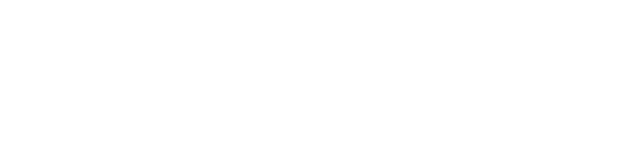
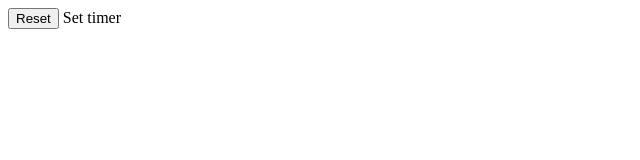
Before and after one commit to rakhigrover85/Kids-Memory-Game-Project, a plain HTML site: page index.html in a window 1280 px wide. Shown: the whole page, without its empty margins (0-640 px from the left). Drawn offline with Linux system fonts and the light colour scheme.

Commit message:
Basic structure added

```diff
--- a/index.html
+++ b/index.html
@@ -6,6 +6,10 @@
     <title>Fruit Memory Game</title>
 </head>
 <body>
+    <div class="game"></div>
+    <button>Reset</button>
+    <timer>Set timer</timer>
+
 
 </body>
 </html>
```
